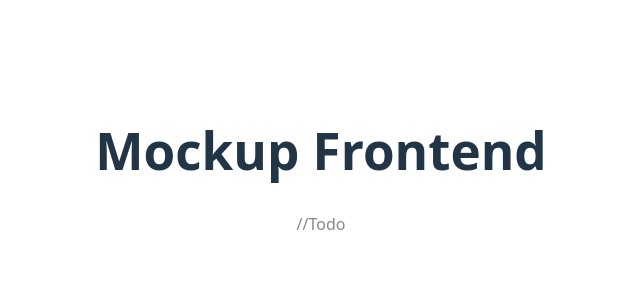
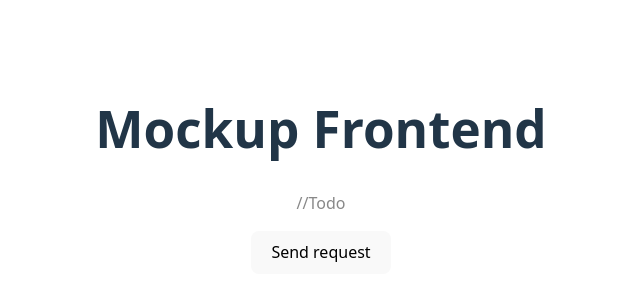
Before and after one commit to sebastian-305/Chatbot-in-API, a React (Vite) app in the folder chatbot-in-frontend/: page / in a window 1280 px wide. Shown: the part 230-530 px from the top of the page, without its empty margins (319-959 px from the left). Built offline with nearby package versions, Linux system fonts and the light colour scheme.

Commit message:
update frontend

```diff
--- a/chatbot-in-frontend/src/App.jsx
+++ b/chatbot-in-frontend/src/App.jsx
@@ -11,9 +11,29 @@ function App() {
       <h1>Mockup Frontend</h1>
       <p className="read-the-docs">
         //Todo
-      </p>
+          </p>
+
+          <button onClick={getMockAnswer }>Send request</button>
+          <div id="answer"></div>
+
     </>
   )
+
+    function getMockAnswer() {
+        var request = new Request('http://localhost:5114/token', {
+            method: 'GET'
+        });
+
+        fetch(request)
+            .then((response) => response.json())
+            .then((responseJson) => {
+                document.querySelector("#answer").innerHTML = responseJson;
+            })
+            .catch((error) => {
+                console.error(error);
+            });
+
+    }
 }
 
 export default App
```
Also changed, not shown: 1 other file (tests, documents, lock files or other folders).
